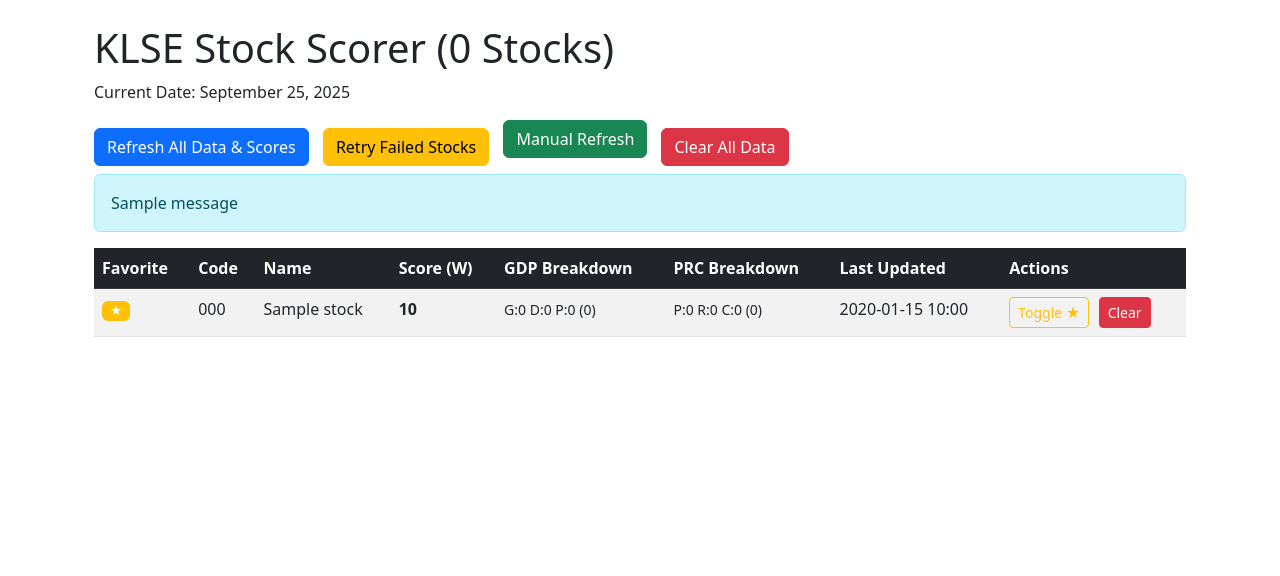
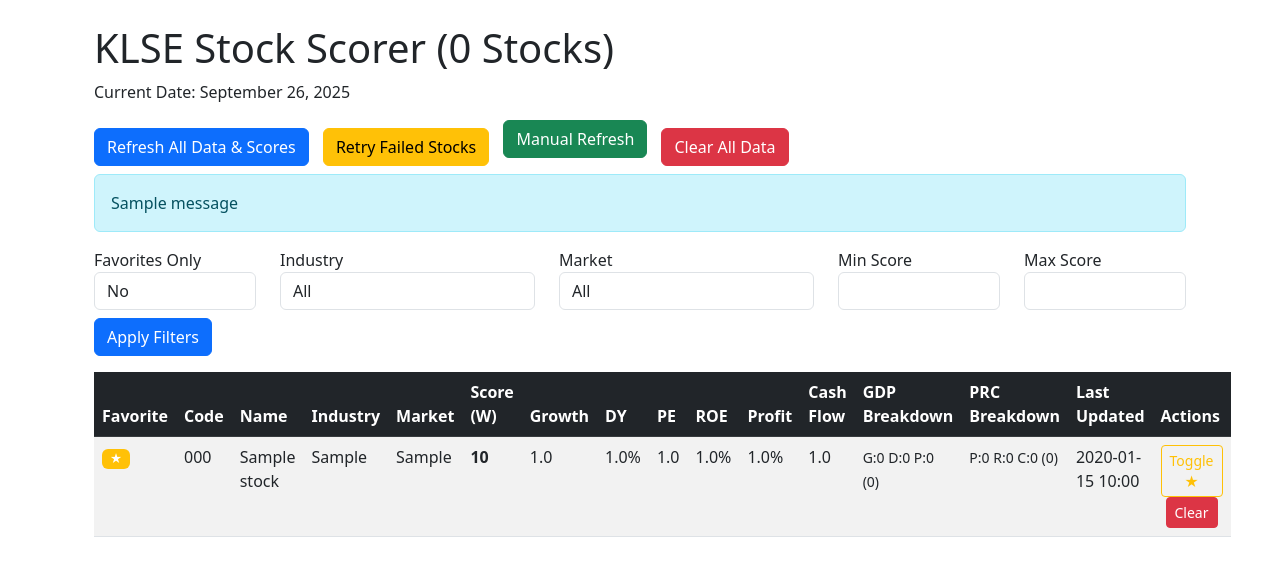
Before and after one commit to spothao/flask_stock_app, a Flask app: template templates/index.html in a window 1280 px wide. Shown: the top 576 px of the page. Run offline with Flask 3, Linux system fonts and the light colour scheme; tables that the repository leaves empty hold one stand-in row (values such as "Sample post"); the template is opened without the code that fills it: values that come from a table or form of the project are taken from there, most other values are stand-ins (such as "Sample title", 1, 10 or a date in 2020); one stand-in notice (Sample message) is shown; some libraries are stand-ins or nearby versions.

Commit message:
enhancement 1

```diff
--- a/app.py
+++ b/app.py
@@ -57,8 +57,8 @@
         'Content-Type': 'application/json'
     }
     url = "https://klse.i3investor.com/wapi/web/stock/listing/datatables"
-    size = 500  # Number of records per page
-    start = 0   # Starting index
+    size = 500
+    start = 0
     max_retries = 3
 
     while True:
@@ -66,7 +66,7 @@
             "dtDraw": 7,
             "start": start,
             "order": [{"column": 1, "dir": "asc"}],
-            "page": start // size,  # Calculate page number based on start and size
+            "page": start // size,
             "size": size,
             "marketList": ["ACE", "ETF", "MAIN"],
             "sectorList": [],
@@ -93,109 +93,60 @@
                         full_name = soup.get_text(separator=' ').strip().replace(short_name, '').replace(' ', '')
                         name = f"{short_name} - {full_name}"
                         if code and name: codes.append((code, name))
-                # Check if we've retrieved all records (using recordsTotal if available)
                 total_records = data.get('recordsTotal', len(codes) + start)
-                if start + len(data['data']) >= total_records:
-                    logger.info(f"Retrieved all {len(codes)} codes, stopping pagination")
-                    return list(set(codes))
-                start += size  # Move to next page
-                break  # Exit retry loop on success
+                if start + len(data['data']) >= total_records: break
+                start += size
+                break
             except requests.RequestException as e:
-                logger.warning(f"API fetch error at start={start} (attempt {attempt + 1}/{max_retries}): {e}")
+                logger.warning(f"API fetch error at start={start} (attempt {attempt + 1}/3): {e}")
                 if attempt < max_retries - 1:
                     time.sleep(2 ** attempt)
                 else:
-                    logger.error(f"Max retries exceeded at start={start}, returning partial codes")
-                    return list(set(codes))
+                    break
+        else: break
+    logger.info(f"Retrieved {len(codes)} stock codes")
+    return list(set(codes))
 
-def update_stock_data(session, code, name):
-    """
-    Update stock data from klsescreener API, compute score, and save to database.
-    Returns tuple (success_boolean, message, updated_count_increment).
-    """
+def update_stock_data(session, code, name, stock_data=None):
     stock = session.query(Stock).filter_by(code=code).first()
     if not stock:
         stock = Stock(code=code, name=name)
         session.add(stock)
-        session.commit()  # Immediate upsert for new stock
-        logger.info(f"Created new stock entry for code: {code}, name: {stock.name}")
-    else:
-        logger.info(f"Found existing stock entry for code: {code}, name: {stock.name}")
+        session.commit()
+    logger.info(f"Found/created stock {code}")
 
-    url = f"https://www.klsescreener.com/v2/stocks/view/{code}/all.json"
-    headers = {
-        'User-Agent': 'Mozilla/5.0 (Windows NT 10.0; Win64; x64) AppleWebKit/537.36 (KHTML, like Gecko) Chrome/91.0.4472.124 Safari/537.36'
-    }
-    logger.info(f"Attempting to fetch data for {code} from URL: {url}")
-    logger.debug(f"Request headers: {headers}")
+    if not stock_data:
+        url = f"https://www.klsescreener.com/v2/stocks/view/{code}/all.json"
+        try:
+            resp = requests.get(url, headers={'User-Agent': 'Mozilla/5.0'}, timeout=10)
+            resp.raise_for_status()
+            stock_data = resp.json()
+        except Exception as e:
+            logger.error(f"Fetch error for {code}: {e}")
+            return False, f"Failed to fetch {code}", 0
 
-    try:
-        resp = requests.get(url, headers=headers, timeout=10)
-        logger.info(f"Received response for {code} with status code: {resp.status_code}")
-        logger.debug(f"Response headers: {dict(resp.headers)}")
-        resp.raise_for_status()
-
-        # Add random sleep between 100ms and 5 seconds
-        sleep_time = random.uniform(0.1, 5)
-        logger.debug(f"Sleeping for {sleep_time:.2f} seconds before processing {code}")
-        time.sleep(sleep_time)
-
-        if resp.status_code == 200:
-            logger.info(f"Successfully fetched JSON data for {code}")
-            stock_data = resp.json()
-            logger.debug(f"Sample of stock_data: {dict(list(stock_data.items())[:3])}...")
-
-            values = extract_values(stock_data)
-            logger.debug(f"Extracted values: {values}")
-
-            new_score, new_breakdown = compute_score(**values)
-            logger.info(f"Computed new score for {code}: {new_score}")
-
-            if stock.current_score != new_score and stock.current_score != 0:
-                history = History(
-                    stock_id=stock.id,
-                    score=stock.current_score,
-                    breakdown=stock.breakdown,
-                    growth_cagr=stock.growth_cagr,
-                    div_yield=stock.div_yield,
-                    pe_ratio=stock.pe_ratio,
-                    roe=stock.roe,
-                    profit=stock.profit,
-                    cash_positive=stock.cash_positive
-                )
-                session.add(history)
-                logger.info(f"Added history entry for {code} with previous score: {stock.current_score}")
-
-            stock.growth_cagr = values['growth']
-            stock.div_yield = values['div_yield']
-            stock.pe_ratio = values['per']
-            stock.roe = values['roe']
-            stock.current_score = new_score
-            stock.breakdown = new_breakdown
-            stock.profit = values['margin']  # Updated to match extract_values
-            stock.cash_positive = values['cash_positive']
-            stock.last_updated = datetime.utcnow()
-            stock.last_refreshed = datetime.utcnow()
-            session.commit()  # Immediate upsert for updates
-            logger.info(f"Updated stock {code} in database with score: {new_score}")
-            return True, f"Score for {stock.name} ({code}): {new_score}", 1
-        else:
-            logger.warning(f"Unexpected status code {resp.status_code} for {code}")
-            return False, f"Failed to fetch {code} - Unexpected status: {resp.status_code}", 0
-    except requests.exceptions.HTTPError as e:
-        logger.error(f"HTTP error for {code}: {e}, Response text: {e.response.text if e.response else 'No response'}")
-        if e.response.status_code == 403:
-            return False, f"Access denied for {code}. The site may block automated requests. Try later.", 0
-        return False, f"Failed to fetch {code}: {e}", 0
-    except requests.exceptions.RequestException as e:
-        logger.error(f"Network error for {code}: {e}, URL: {url}")
-        return False, f"Network error for {code}: {e}", 0
-    except ValueError as e:
-        logger.error(f"JSON parsing error for {code}: {e}, Response text: {resp.text if 'resp' in locals() else 'No response'}")
-        return False, f"Failed to parse data for {code}: {e}", 0
-    except Exception as e:
-        logger.error(f"Unexpected error processing {code}: {e}, Traceback: {traceback.format_exc()}")
-        return False, f"Error processing {code}: {e}", 0
+    values = extract_values(stock_data)
+    new_score, new_breakdown = compute_score(**values)
+    if stock.current_score != new_score and stock.current_score != 0:
+        history = History(stock_id=stock.id, score=stock.current_score, breakdown=stock.breakdown,
+                          growth_cagr=stock.growth_cagr, div_yield=stock.div_yield, pe_ratio=stock.pe_ratio,
+                          roe=stock.roe, profit=stock.profit, cash_positive=stock.cash_positive)
+        session.add(history)
+    stock.growth_cagr = values['growth']
+    stock.div_yield = values['div_yield']
+    stock.pe_ratio = values['per']
+    stock.roe = values['roe']
+    stock.profit = values['margin']
+    stock.cash_positive = values['cash_positive']  # Assuming cash_positive represents cash flow
+    stock.current_score = new_score
+    stock.breakdown = new_breakdown
+    stock.industry = stock_data.get('Sector', {}).get('name', 'Unknown')
+    stock.market = stock_data.get('Sector', {}).get('Board', {}).get('name', 'Unknown')
+    stock.last_updated = datetime.utcnow()
+    stock.last_refreshed = datetime.utcnow()
+    session.commit()
+    logger.info(f"Updated {code} with score: {new_score}")
+    return True, f"Updated {code} with score: {new_score}", 1
 
 def background_refresh():
     global refresh_running, refresh_stop_flag
@@ -206,15 +157,12 @@
     codes = get_all_stock_codes()
     today = datetime.utcnow().date()
     updated_count = 0
-    processed_count = 0
-
     if not codes:
         logger.warning("No stock codes retrieved from get_all_stock_codes")
         with refresh_lock:
             refresh_running = False
         session.close()
         return
-
     for code, name in codes:
         if refresh_stop_flag:
             logger.info("Refresh stopped by user request")
@@ -225,14 +173,8 @@
             continue
         success, message, count = update_stock_data(session, code, name)
         updated_count += count
-        processed_count += 1
         if not success:
             refresh_message_queue.put(message)
-
-        # Log progress every 10 stocks
-        if processed_count % 10 == 0:
-            logger.info(f"Progress: Processed {processed_count}/{len(codes)} stocks, updated {updated_count}")
-
     with refresh_lock:
         if not refresh_stop_flag:
             refresh_message_queue.put(f"Refresh complete! Updated {updated_count} stocks.")
@@ -241,42 +183,37 @@
         refresh_running = False
         logger.info("Refresh process ended, refresh_running set to False")
     session.close()
-    logger.info(f"Session closed after refresh, total updated: {updated_count}")
 
 @app.route('/')
 def index():
-    try:
-        session = Session()
-        page = request.args.get('page', 1, type=int)
-        per_page = 50
-        offset = (page - 1) * per_page
-
-        # Count total for pagination
-        total_stocks = session.query(Stock).count()
-        if total_stocks is None:
-            total_stocks = 0
-            logger.error("Total stocks count returned None, defaulting to 0")
-
-        total_pages = (total_stocks + per_page - 1) // per_page if total_stocks else 1
-
-        # Fetch paginated stocks, sorted by favorite desc, then score desc
-        stocks = session.query(Stock).order_by(
-            Stock.is_favorite.desc(), Stock.current_score.desc()
-        ).offset(offset).limit(per_page).all() or []
-
-        session.close()
-        with refresh_lock:
-            current_refresh_running = refresh_running
-        # Process any queued messages
-        messages = []
-        while not refresh_message_queue.empty():
-            messages.append(refresh_message_queue.get())
-        for message in messages:
-            flash(message)
-        return render_template('index.html', stocks=stocks, current_page=page, total_pages=total_pages, total_stocks=total_stocks, refresh_running=current_refresh_running)
-    except Exception as e:
-        logger.error(f"Database error in index: {e}, Traceback: {traceback.format_exc()}")
-        return render_template('error.html', message=f"Database error: {e}. Please try again later."), 500
+    session = Session()
+    page = request.args.get('page', 1, type=int)
+    per_page = 50
+    offset = (page - 1) * per_page
+    query = session.query(Stock).order_by(Stock.is_favorite.desc(), Stock.current_score.desc())
+    favorites_only = request.args.get('favorites_only', 'false').lower() == 'true'
+    industry = request.args.get('industry')
+    market = request.args.get('market')
+    min_score = request.args.get('min_score', type=float)
+    max_score = request.args.get('max_score', type=float)
+    if favorites_only:
+        query = query.filter(Stock.is_favorite == True)
+    if industry:
+        query = query.filter(Stock.industry == industry)
+    if market:
+        query = query.filter(Stock.market == market)
+    if min_score is not None:
+        query = query.filter(Stock.current_score >= min_score)
+    if max_score is not None:
+        query = query.filter(Stock.current_score <= max_score)
+    total_stocks = query.count()
+    stocks = query.offset(offset).limit(per_page).all()
+    unique_industries = [i[0] for i in session.query(Stock.industry).distinct().all() if i[0]]
+    unique_markets = [m[0] for m in session.query(Stock.market).distinct().all() if m[0]]
+    session.close()
+    while not refresh_message_queue.empty():
+        flash(refresh_message_queue.get())
+    return render_template('index.html', stocks=stocks, current_page=page, total_pages=(total_stocks + per_page - 1) // per_page if total_stocks else 1, total_stocks=total_stocks, unique_industries=unique_industries, unique_markets=unique_markets, favorites_only=favorites_only, industry=industry, market=market, min_score=min_score, max_score=max_score, refresh_running=refresh_running)
 
 @app.route('/start_refresh', methods=['POST'])
 def start_refresh():
@@ -338,31 +275,24 @@
 
 @app.route('/retry_failed', methods=['POST'])
 def retry_failed():
-    """
-    Retry refresh for stocks with current_score == 0 and empty breakdown.
-    """
     try:
         session = Session()
         failed_stocks = session.query(Stock).filter(
             Stock.current_score == 0,
             Stock.breakdown == {}
         ).all()
-
         if not failed_stocks:
             logger.info("No failed stocks found for retry.")
             flash("No failed stocks to retry.")
             session.close()
             return redirect(url_for('index'))
-
         logger.info(f"Starting retry for {len(failed_stocks)} failed stocks.")
         updated_count = 0
-
         for stock in failed_stocks:
             success, message, count = update_stock_data(session, stock.code, stock.name)
             updated_count += count
             if not success:
                 flash(message)
-
         flash(f"Retry complete! Updated {updated_count} failed stocks.")
     except Exception as e:
         logger.error(f"Database error during retry_failed: {e}, Traceback: {traceback.format_exc()}")
@@ -371,7 +301,6 @@
     finally:
         session.close()
         logger.info(f"Session closed after retry_failed, total updated: {updated_count}")
-
     return redirect(url_for('index'))
 
 @app.route('/favorite/<code>', methods=['POST'])
@@ -394,7 +323,7 @@
     if request.method == 'POST':
         code = request.form.get('stock_code', '').upper()
         if code:
-            success, message, count = update_stock_data(session, code, code)  # Use code as name for new stocks
+            success, message, count = update_stock_data(session, code, code)
             if not success:
                 flash(message)
             else:
@@ -402,7 +331,7 @@
         else:
             logger.warning("No stock code provided in form")
             flash("Please enter a stock code.")
-
+    session.close()
     return render_template('manual_refresh.html')
 
 if __name__ == '__main__':
--- a/models.py
+++ b/models.py
@@ -16,8 +16,10 @@
     pe_ratio = db.Column(db.Float, default=999.0)
     roe = db.Column(db.Float, default=0.0)
     profit = db.Column(db.Float, default=0.0)
-    cash_positive = db.Column(db.Float, default=0.0)
-    last_refreshed = db.Column(db.DateTime)  # New: Tracks last refresh time
+    cash_positive = db.Column(db.Float, default=0.0)  # Assuming cash flow is represented here
+    last_refreshed = db.Column(db.DateTime)  # Tracks last refresh time
+    industry = db.Column(db.String(100), default='Unknown')  # New: Industry
+    market = db.Column(db.String(50), default='Unknown')     # New: Market
 
 class History(db.Model):
     id = db.Column(db.Integer, primary_key=True)
--- a/templates/index.html
+++ b/templates/index.html
@@ -1,8 +1,8 @@
 {% extends 'base.html' %}
 {% block content %}
     <div class="container mt-4">
-        <h1>KLSE Stock Scorer ({{ total_stocks|default(0) if total_stocks is not none else stocks|length }} Stocks)</h1>
-        <p>Current Date: September 25, 2025</p>
+        <h1>KLSE Stock Scorer ({{ total_stocks|default(0) }} Stocks)</h1>
+        <p>Current Date: {{ 'September 26, 2025' }}</p> <!-- Updated date -->
         <form method="post" action="{{ url_for('start_refresh') }}" class="mb-3" style="display: inline;">
             <button type="submit" class="btn btn-primary">Refresh All Data & Scores</button>
         </form>
@@ -26,13 +26,60 @@
                 </div>
             {% endif %}
         {% endwith %}
+        <!-- Filters -->
+        <form action="{{ url_for('index') }}" method="get" class="mb-3">
+            <div class="row">
+                <div class="col-md-2">
+                    <label>Favorites Only</label>
+                    <select name="favorites_only" class="form-control">
+                        <option value="false" {% if not favorites_only %}selected{% endif %}>No</option>
+                        <option value="true" {% if favorites_only %}selected{% endif %}>Yes</option>
+                    </select>
+                </div>
+                <div class="col-md-3">
+                    <label>Industry</label>
+                    <select name="industry" class="form-control">
+                        <option value="">All</option>
+                        {% for ind in unique_industries %}
+                            <option value="{{ ind }}" {% if industry == ind %}selected{% endif %}>{{ ind }}</option>
+                        {% endfor %}
+                    </select>
+                </div>
+                <div class="col-md-3">
+                    <label>Market</label>
+                    <select name="market" class="form-control">
+                        <option value="">All</option>
+                        {% for mkt in unique_markets %}
+                            <option value="{{ mkt }}" {% if market == mkt %}selected{% endif %}>{{ mkt }}</option>
+                        {% endfor %}
+                    </select>
+                </div>
+                <div class="col-md-2">
+                    <label>Min Score</label>
+                    <input type="number" name="min_score" value="{{ min_score|default('') }}" class="form-control" step="0.01">
+                </div>
+                <div class="col-md-2">
+                    <label>Max Score</label>
+                    <input type="number" name="max_score" value="{{ max_score|default('') }}" class="form-control" step="0.01">
+                </div>
+            </div>
+            <button type="submit" class="btn btn-primary mt-2">Apply Filters</button>
+        </form>
         <table id="stocksTable" class="table table-striped table-hover">
             <thead class="table-dark">
                 <tr>
                     <th>Favorite</th>
                     <th>Code</th>
                     <th>Name</th>
+                    <th>Industry</th>
+                    <th>Market</th>
                     <th>Score (W)</th>
+                    <th>Growth</th>
+                    <th>DY</th>
+                    <th>PE</th>
+                    <th>ROE</th>
+                    <th>Profit</th>
+                    <th>Cash Flow</th>
                     <th>GDP Breakdown</th>
                     <th>PRC Breakdown</th>
                     <th>Last Updated</th>
@@ -49,13 +96,21 @@
                     </td>
                     <td>{{ stock.code }}</td>
                     <td>{{ stock.name }}</td>
-                    <td><strong>{{ stock.current_score }}</strong></td>
+                    <td>{{ stock.industry }}</td>
+                    <td>{{ stock.market }}</td>
+                    <td><strong>{{ stock.current_score|round(2) }}</strong></td>
+                    <td>{{ stock.growth_cagr|round(2) if stock.growth_cagr is not none else 'N/A' }}</td>
+                    <td>{{ stock.div_yield|round(2) if stock.div_yield is not none else 'N/A' }}%</td>
+                    <td>{{ stock.pe_ratio|round(2) if stock.pe_ratio is not none else 'N/A' }}</td>
+                    <td>{{ stock.roe|round(2) if stock.roe is not none else 'N/A' }}%</td>
+                    <td>{{ stock.profit|round(2) if stock.profit is not none else 'N/A' }}%</td>
+                    <td>{{ stock.cash_positive|round(2) if stock.cash_positive is not none else 'N/A' }}</td>
                     <td>
                         {% set bd = stock.breakdown %}
-                        <small>G:{{ bd.G if bd else 0 }} D:{{ bd.D if bd else 0 }} P:{{ bd.P_PER if bd else 0 }} ({{ bd.GDP if bd else 0 }})</small>
+                        <small>G:{{ bd.G|round(2) if bd and bd.G else 0 }} D:{{ bd.D|round(2) if bd and bd.D else 0 }} P:{{ bd.P_PER|round(2) if bd and bd.P_PER else 0 }} ({{ bd.GDP|round(2) if bd and bd.GDP else 0 }})</small>
                     </td>
                     <td>
-                        <small>P:{{ bd.P_PM if bd else 0 }} R:{{ bd.R if bd else 0 }} C:{{ bd.C if bd else 0 }} ({{ bd.PRC if bd else 0 }})</small>
+                        <small>P:{{ bd.P_PM|round(2) if bd and bd.P_PM else 0 }} R:{{ bd.R|round(2) if bd and bd.R else 0 }} C:{{ bd.C|round(2) if bd and bd.C else 0 }} ({{ bd.PRC|round(2) if bd and bd.PRC else 0 }})</small>
                     </td>
                     <td>{{ stock.last_updated.strftime('%Y-%m-%d %H:%M') if stock.last_updated else 'N/A' }}</td>
                     <td>
@@ -71,14 +126,13 @@
                 {% endfor %}
             </tbody>
         </table>
-
         <!-- Pagination -->
         {% if total_pages is not none and total_pages > 1 %}
         <nav aria-label="Stock pagination">
             <ul class="pagination justify-content-center">
                 {% if current_page is not none and current_page > 1 %}
                     <li class="page-item">
-                        <a class="page-link" href="{{ url_for('index', page=current_page - 1) }}">Previous</a>
+                        <a class="page-link" href="{{ url_for('index', page=current_page - 1, favorites_only=favorites_only, industry=industry, market=market, min_score=min_score, max_score=max_score) }}">Previous</a>
                     </li>
                 {% endif %}
                 {% for page_num in range(1, total_pages + 1) if total_pages is not none %}
@@ -88,13 +142,13 @@
                         </li>
                     {% else %}
                         <li class="page-item">
-                            <a class="page-link" href="{{ url_for('index', page=page_num) }}">{{ page_num }}</a>
+                            <a class="page-link" href="{{ url_for('index', page=page_num, favorites_only=favorites_only, industry=industry, market=market, min_score=min_score, max_score=max_score) }}">{{ page_num }}</a>
                         </li>
                     {% endif %}
                 {% endfor %}
                 {% if current_page is not none and current_page < total_pages %}
                     <li class="page-item">
-                        <a class="page-link" href="{{ url_for('index', page=current_page + 1) }}">Next</a>
+                        <a class="page-link" href="{{ url_for('index', page=current_page + 1, favorites_only=favorites_only, industry=industry, market=market, min_score=min_score, max_score=max_score) }}">Next</a>
                     </li>
                 {% endif %}
             </ul>
@@ -108,23 +162,30 @@
             </small>
         </div>
         {% endif %}
-
         <script>
             $(document).ready(function() {
                 $('#stocksTable').DataTable({
-                    "paging": false,  // Disable client-side paging; use server-side
-                    "searching": true,  // Enables filter/search
-                    "ordering": true,   // Enables sorting
-                    "order": [[0, 'desc'], [3, 'desc']],  // Favorite desc, then Score desc
-                    "pageLength": 50,  // Match server per_page
+                    "paging": false,
+                    "searching": true,
+                    "ordering": true,
+                    "order": [[0, 'desc'], [5, 'desc']],  // Favorite desc, then Score desc
+                    "pageLength": 50,
                     "columns": [
                         null,  // Favorite
-                        null,  // Code (sortable)
-                        null,  // Name (sortable)
-                        null,  // Score (sortable)
-                        { "orderable": false },  // Breakdowns (no sort)
-                        { "orderable": false },
-                        null,  // Updated (sortable)
+                        null,  // Code
+                        null,  // Name
+                        null,  // Industry
+                        null,  // Market
+                        null,  // Score
+                        null,  // Growth
+                        null,  // DY
+                        null,  // PE
+                        null,  // ROE
+                        null,  // Profit
+                        null,  // Cash Flow
+                        { "orderable": false },  // GDP Breakdown
+                        { "orderable": false },  // PRC Breakdown
+                        null,  // Last Updated
                         { "orderable": false }   // Actions
                     ],
                     "language": {
```
